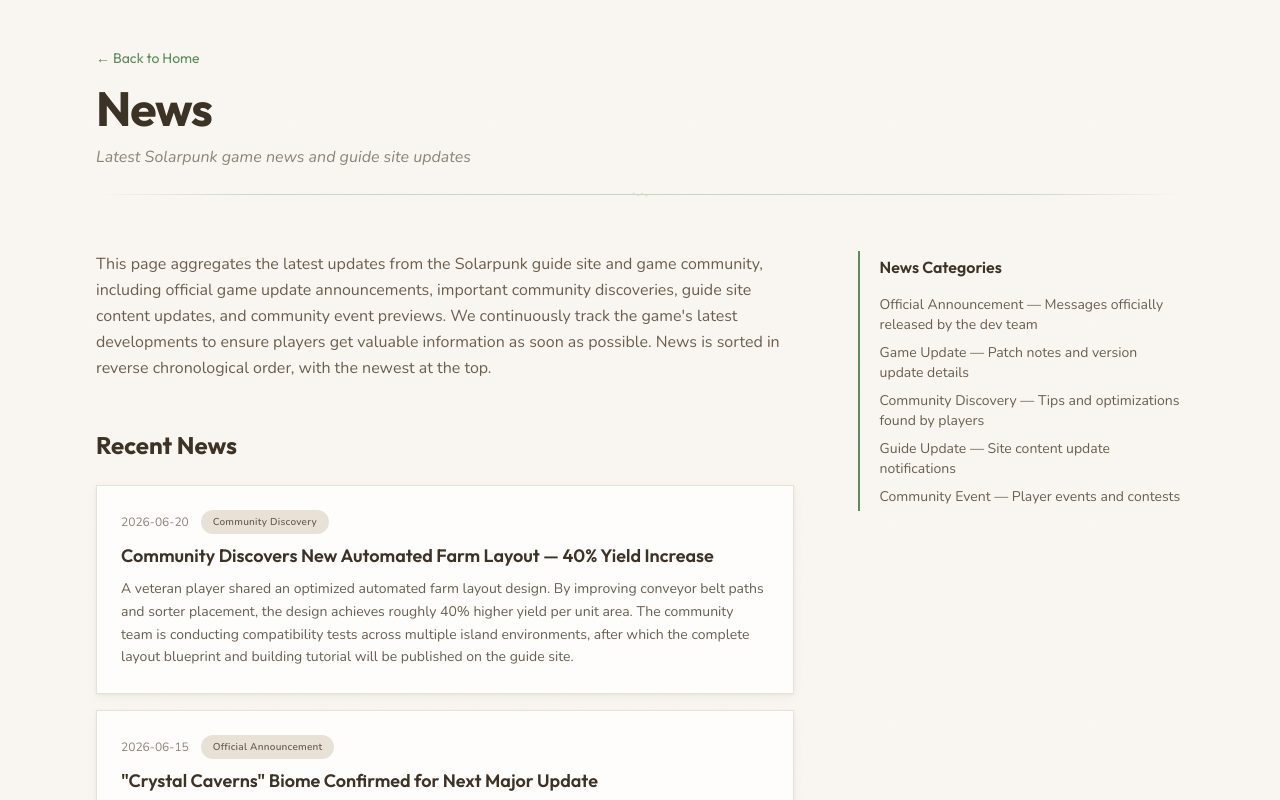
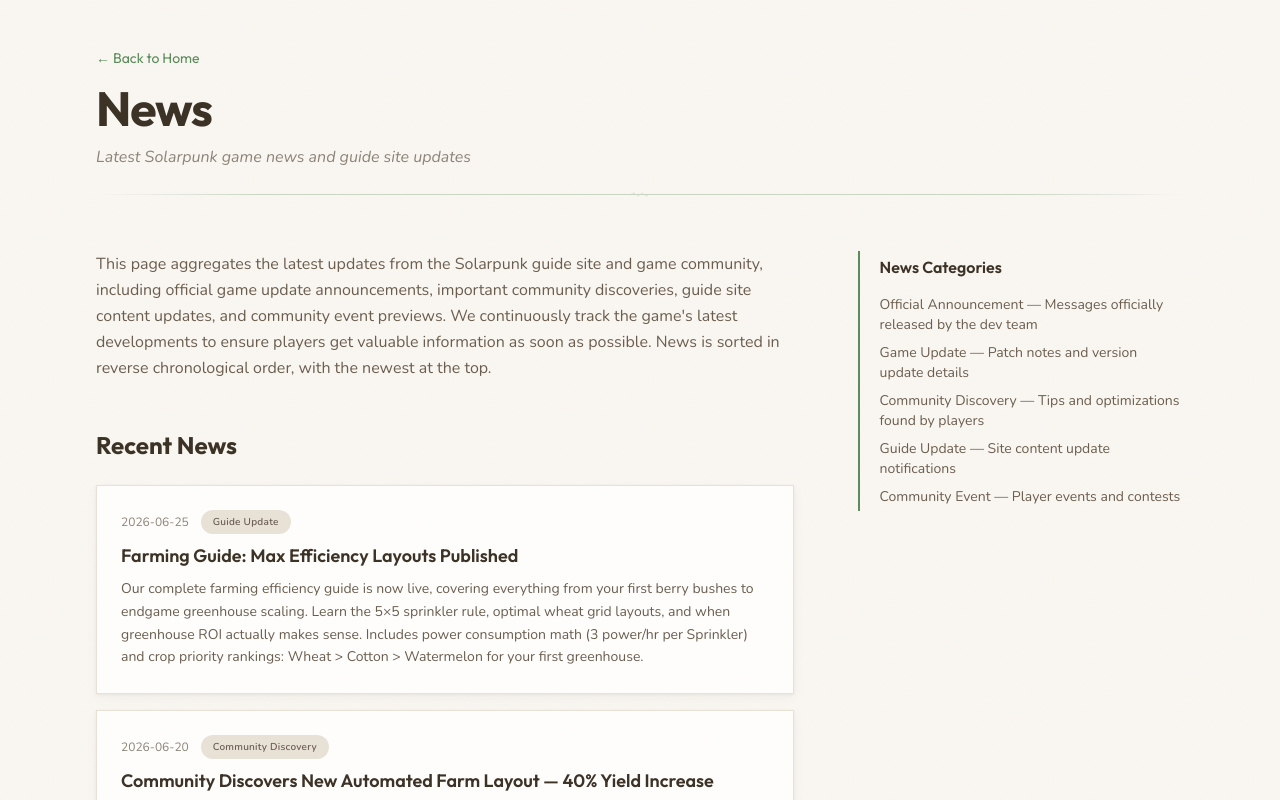
Before and after one commit to ryuuu2020/solarpunk-guide, a Next.js app: page /news in a window 1280 px wide. Shown: the top 800 px of the page. Built offline with nearby package versions, Linux system fonts and the light colour scheme.

Commit message:
news day4 farming

```diff
--- a/app/news/page.tsx
+++ b/app/news/page.tsx
@@ -2,6 +2,12 @@
 
 export default function NewsPage() {
   const news = [
+    {
+      date: '2026-06-25',
+      title: 'Farming Guide: Max Efficiency Layouts Published',
+      summary: 'Our complete farming efficiency guide is now live, covering everything from your first berry bushes to endgame greenhouse scaling. Learn the 5×5 sprinkler rule, optimal wheat grid layouts, and when greenhouse ROI actually makes sense. Includes power consumption math (3 power/hr per Sprinkler) and crop priority rankings: Wheat > Cotton > Watermelon for your first greenhouse.',
+      category: 'Guide Update',
+    },
     {
       date: '2026-06-20',
       title: 'Community Discovers New Automated Farm Layout — 40% Yield Increase',
```
